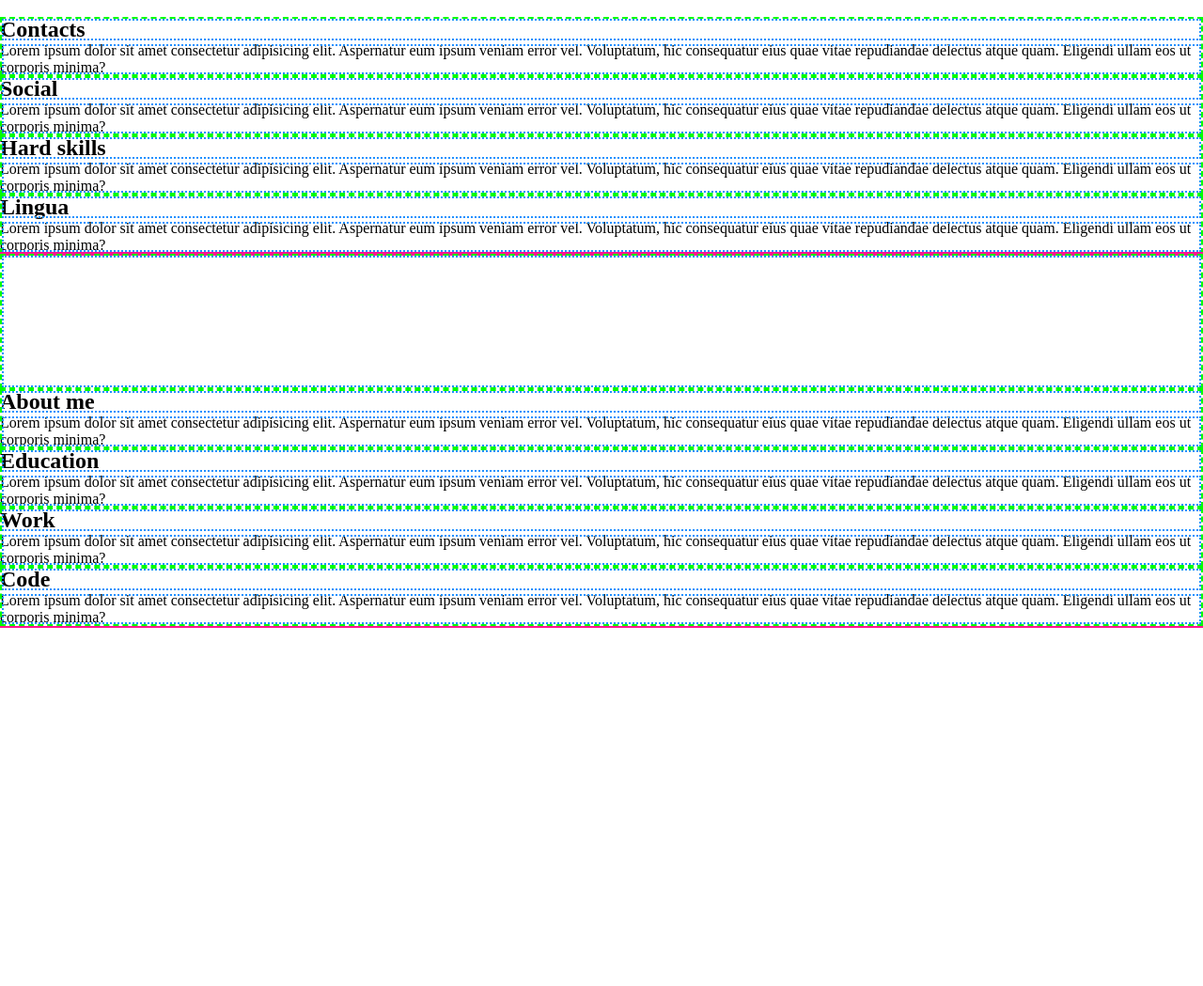
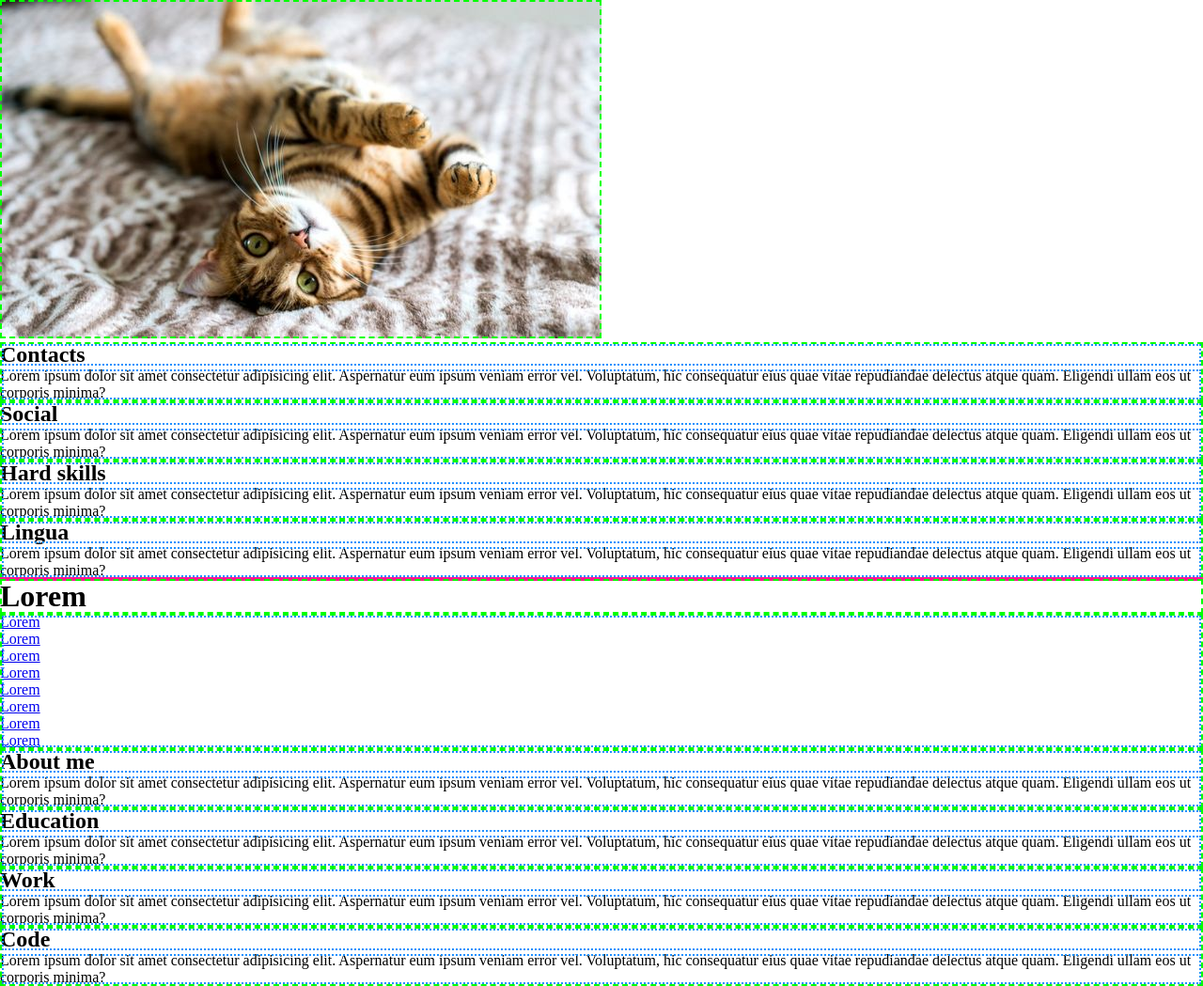
Before and after one commit to darya-pavitskaya/rsschool-cv, a plain HTML site: page index.html in a window 1280 px wide. Shown: the whole page at 94% size. Before the commit the page ends 800 px from the top, so only its background shows below. Drawn offline with Linux system fonts and the light colour scheme.

Commit message:
fix: add img and text to h1, a

```diff
--- a/index.html
+++ b/index.html
@@ -9,7 +9,7 @@
   </head>
   <body>
     <aside>
-      <img src="" alt="">
+      <img src="cat.jpg" alt="cat">
       <section>
         <h2>Contacts</h2>
         <p>
@@ -48,18 +48,18 @@
       </section>
     </aside>
     <main>
-      <h1></h1>
+      <h1>Lorem</h1>
       <header>
         <nav>
           <ul>
-            <li><a href="#"></a></li>
-            <li><a href="#"></a></li>
-            <li><a href="#"></a></li>
-            <li><a href="#"></a></li>
-            <li><a href="#"></a></li>
-            <li><a href="#"></a></li>
-            <li><a href="#"></a></li>
-            <li><a href="#"></a></li>
+            <li><a href="#">Lorem</a></li>
+            <li><a href="#">Lorem</a></li>
+            <li><a href="#">Lorem</a></li>
+            <li><a href="#">Lorem</a></li>
+            <li><a href="#">Lorem</a></li>
+            <li><a href="#">Lorem</a></li>
+            <li><a href="#">Lorem</a></li>
+            <li><a href="#">Lorem</a></li>
           </ul>
         </nav>
       </header>
```
Also changed, not shown: cat.jpg (added).
